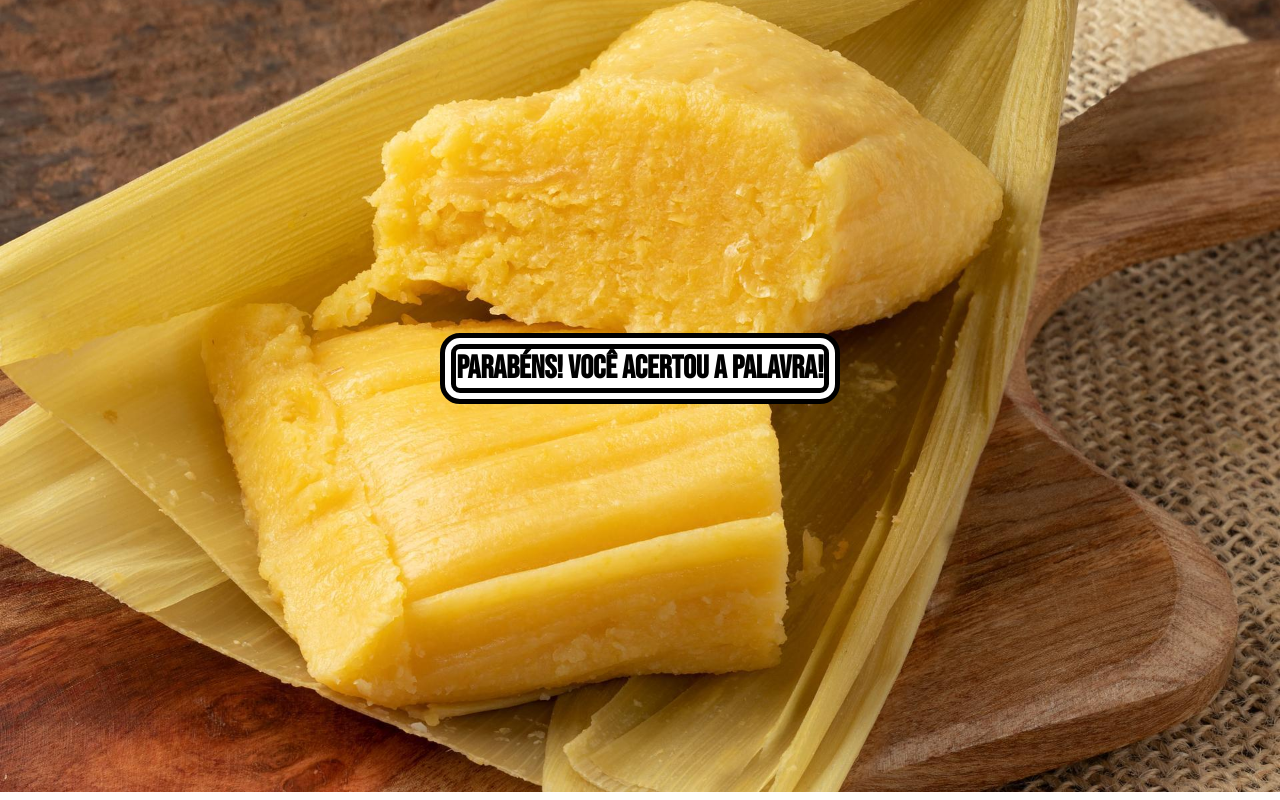
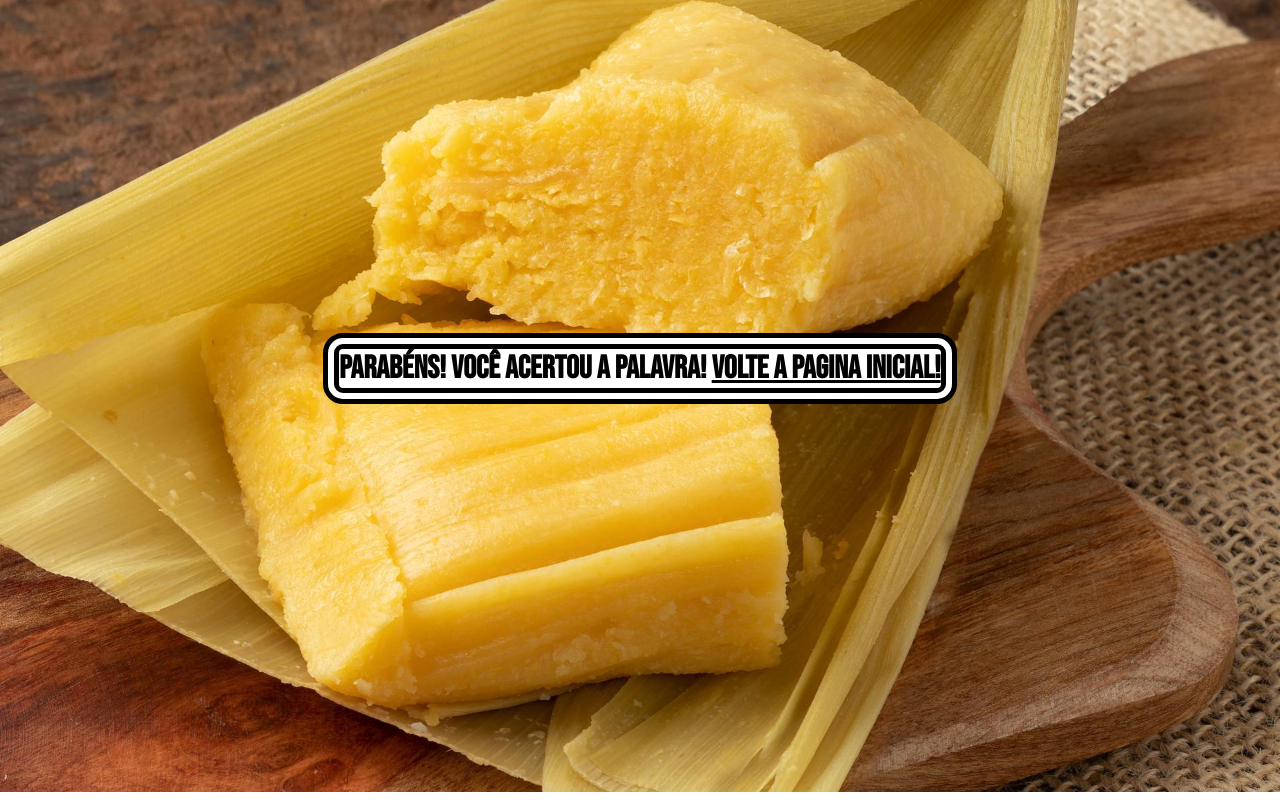
Before and after one commit to TaffarelAS/HTML-Javascript, a plain HTML site: page certouerrado/correto.html in a window 1280 px wide. Drawn offline with Linux system fonts and the light colour scheme.

Commit message:
Festa Junina

```diff
--- a/certouerrado/correto.html
+++ b/certouerrado/correto.html
@@ -28,12 +28,15 @@
             border: 16px black double;
             border-radius: 20px;
         }
+        a{
+            color: black;
+        }
     </style>
 </head>
 
 
 <body>
-    <h1>Parabéns! Você acertou a palavra!</h1>
+    <h1>Parabéns! Você acertou a palavra! <a href="index.html">Volte a Pagina inicial!</a></h1>
 </body>
 
 </html>
```
